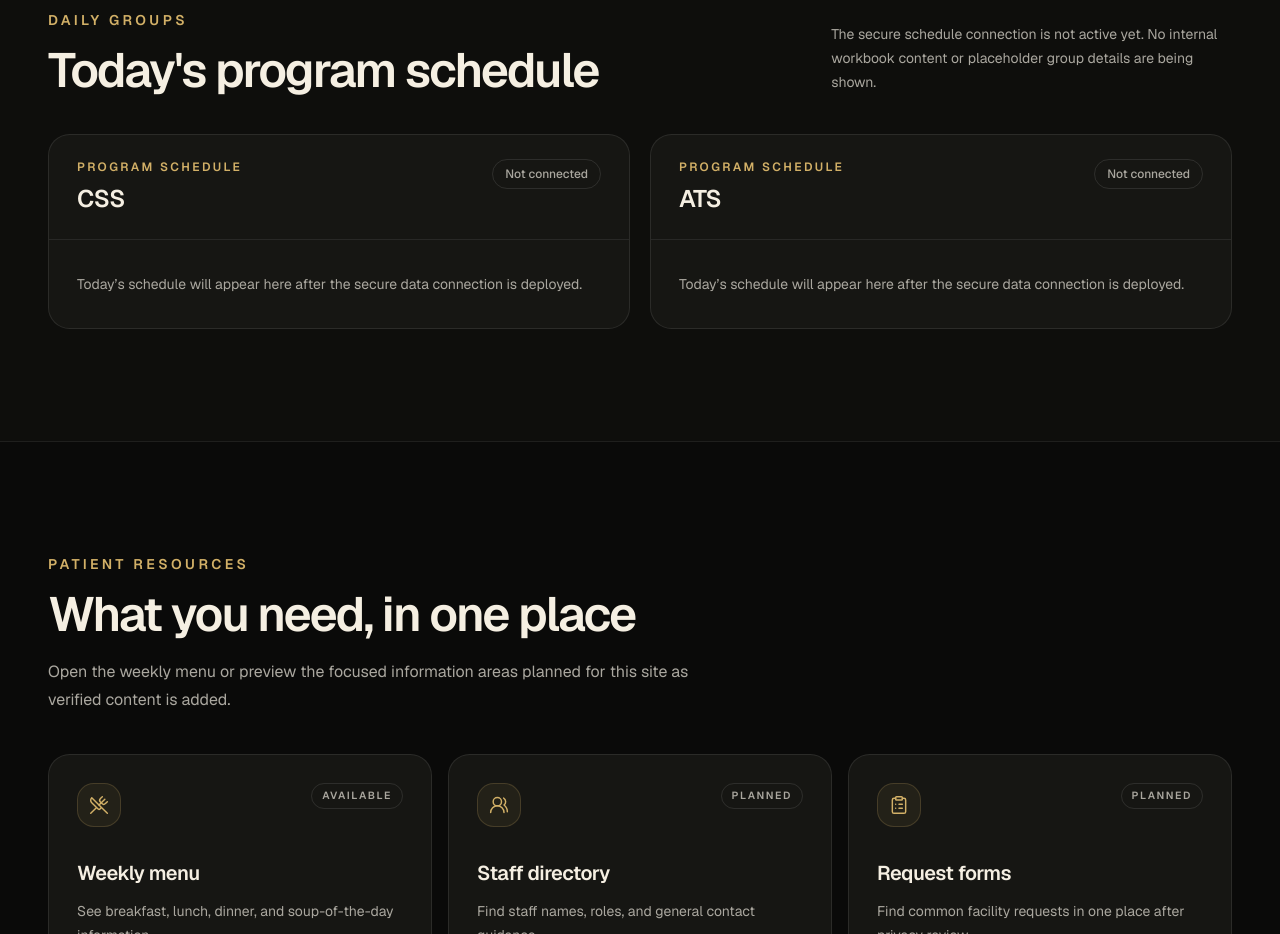
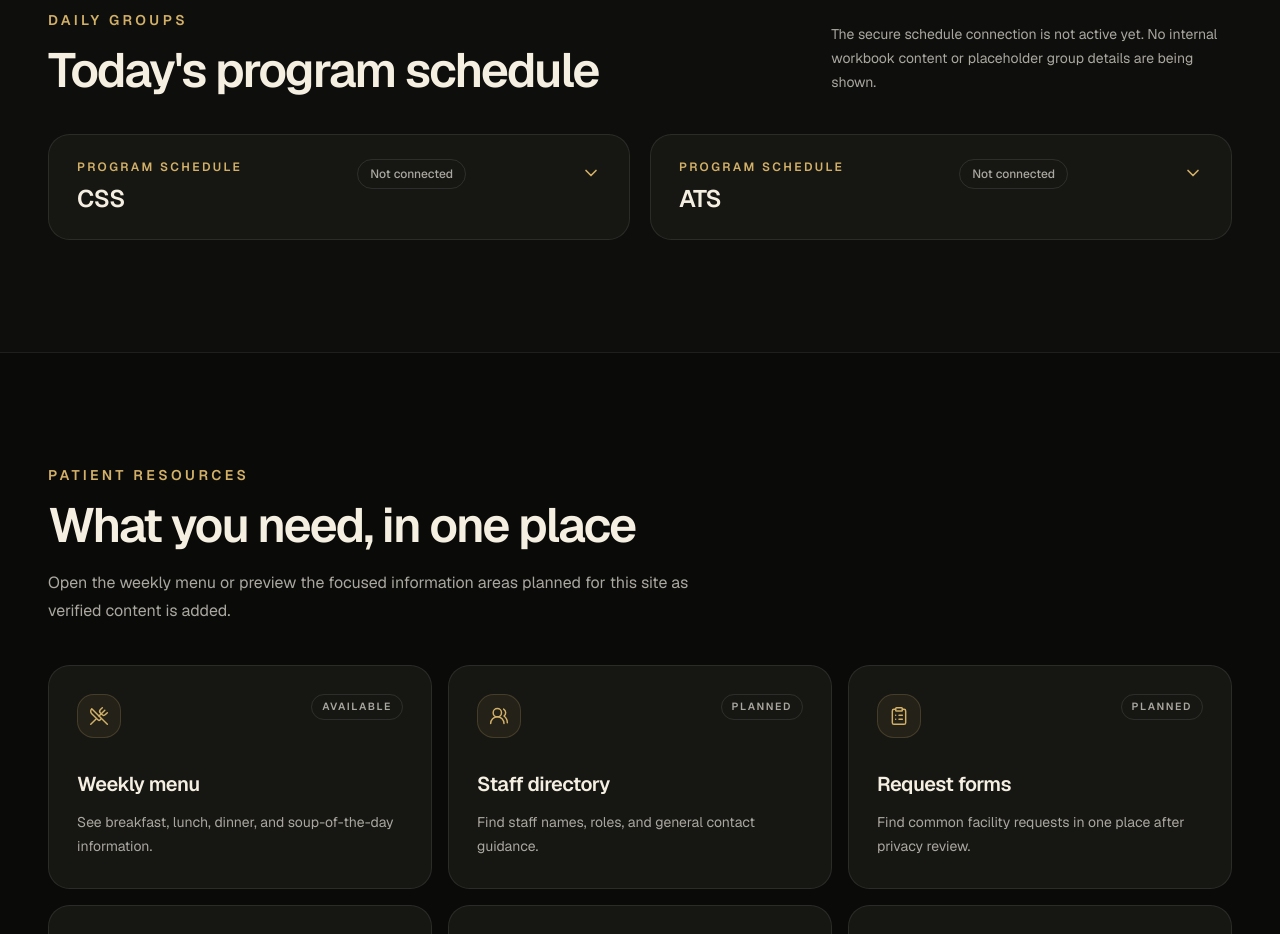
Before and after one commit to Beams123/hillside-patient-site, a Next.js app: page / in a window 1280 px wide. Shown: the part 860-1794 px from the top of the page. Built offline with nearby package versions, Linux system fonts and the light colour scheme.

Commit message:
Make program schedules collapsible

```diff
--- a/src/app/page.tsx
+++ b/src/app/page.tsx
@@ -134,7 +134,7 @@ export default async function Home() {
               </p>
             </div>
 
-            <div className="mt-10 grid gap-5 lg:grid-cols-2">
+            <div className="mt-10 grid items-start gap-5 lg:grid-cols-2">
               {programSchedules.map((schedule) => (
                 <ScheduleCard
                   key={schedule.id}
--- a/src/components/schedule-card.tsx
+++ b/src/components/schedule-card.tsx
@@ -1,4 +1,4 @@
-import { Clock3 } from "lucide-react";
+import { ChevronDown, Clock3 } from "lucide-react";
 
 import type { ProgramSchedule } from "@/types/hillside-data";
 
@@ -9,8 +9,8 @@ type ScheduleCardProps = {
 
 export function ScheduleCard({ schedule, isAvailable }: ScheduleCardProps) {
   return (
-    <article className="overflow-hidden rounded-2xl border border-white/[0.09] bg-brand-panel">
-      <header className="border-b border-white/[0.08] px-5 py-6 sm:px-7">
+    <details className="group overflow-hidden rounded-2xl border border-white/[0.09] bg-brand-panel">
+      <summary className="cursor-pointer list-none px-5 py-6 select-none transition-colors hover:bg-white/[0.025] focus-visible:outline-2 focus-visible:-outline-offset-2 focus-visible:outline-brand-gold [&::-webkit-details-marker]:hidden sm:px-7">
         <div className="flex flex-wrap items-start justify-between gap-4">
           <div>
             <p className="text-xs font-semibold uppercase tracking-[0.2em] text-brand-gold">
@@ -29,11 +29,15 @@ export function ScheduleCard({ schedule, isAvailable }: ScheduleCardProps) {
           >
             {isAvailable ? "Today" : "Not connected"}
           </span>
+          <ChevronDown
+            className="mt-1 size-5 shrink-0 text-brand-gold transition-transform duration-200 group-open:rotate-180"
+            aria-hidden="true"
+          />
         </div>
-      </header>
+      </summary>
 
       {schedule.groups.length > 0 ? (
-        <ol className="divide-y divide-white/[0.08]">
+        <ol className="divide-y divide-white/[0.08] border-t border-white/[0.08]">
           {schedule.groups.map((group) => (
             <li
               key={`${schedule.id}-${group.timeValue}-${group.topic}`}
@@ -50,7 +54,8 @@ export function ScheduleCard({ schedule, isAvailable }: ScheduleCardProps) {
                 <p className="font-medium text-brand-cream">{group.topic}</p>
                 {group.facilitator ? (
                   <p className="mt-1 text-sm text-brand-muted">
-                    Facilitator: {group.facilitator}
+                    Facilitator:{" "}
+                    <span className="font-semibold">{group.facilitator}</span>
                   </p>
                 ) : null}
               </div>
@@ -58,12 +63,12 @@ export function ScheduleCard({ schedule, isAvailable }: ScheduleCardProps) {
           ))}
         </ol>
       ) : (
-        <p className="px-5 py-8 text-sm leading-6 text-brand-muted sm:px-7">
+        <p className="border-t border-white/[0.08] px-5 py-8 text-sm leading-6 text-brand-muted sm:px-7">
           {isAvailable
             ? "No groups are currently listed for this program today."
             : "Today’s schedule will appear here after the secure data connection is deployed."}
         </p>
       )}
-    </article>
+    </details>
   );
 }
```
